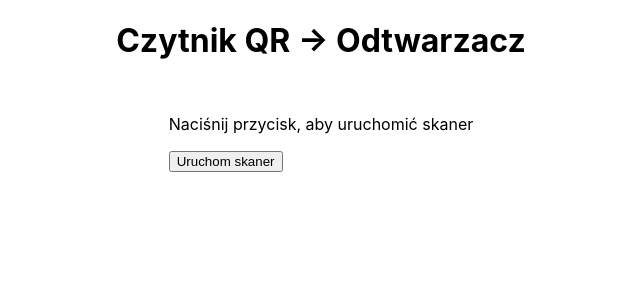
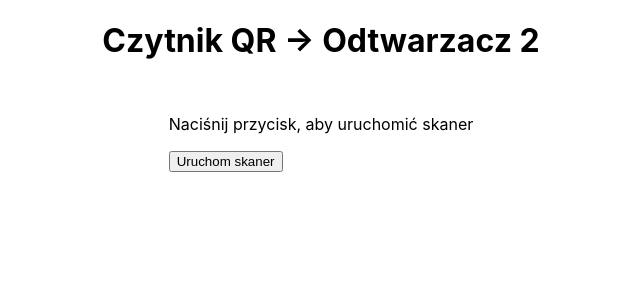
Before and after one commit to pusheno/hitster, a React (Create React App) app in the folder my-app/: page / in a window 1280 px wide. Shown: the top 300 px of the page, without its empty margins (319-959 px from the left). Built offline with nearby package versions, Linux system fonts and the light colour scheme.

Commit message:
Autoplay fix

```diff
--- a/my-app/src/App.js
+++ b/my-app/src/App.js
@@ -81,7 +81,7 @@ function App() {
   return (
     <div className="App">
       <header className="App-header">
-        <h1>Czytnik QR → Odtwarzacz</h1>
+        <h1>Czytnik QR → Odtwarzacz 2</h1>
 
         {/* Ekran startowy */}
         {!permissionAsked && (
```
